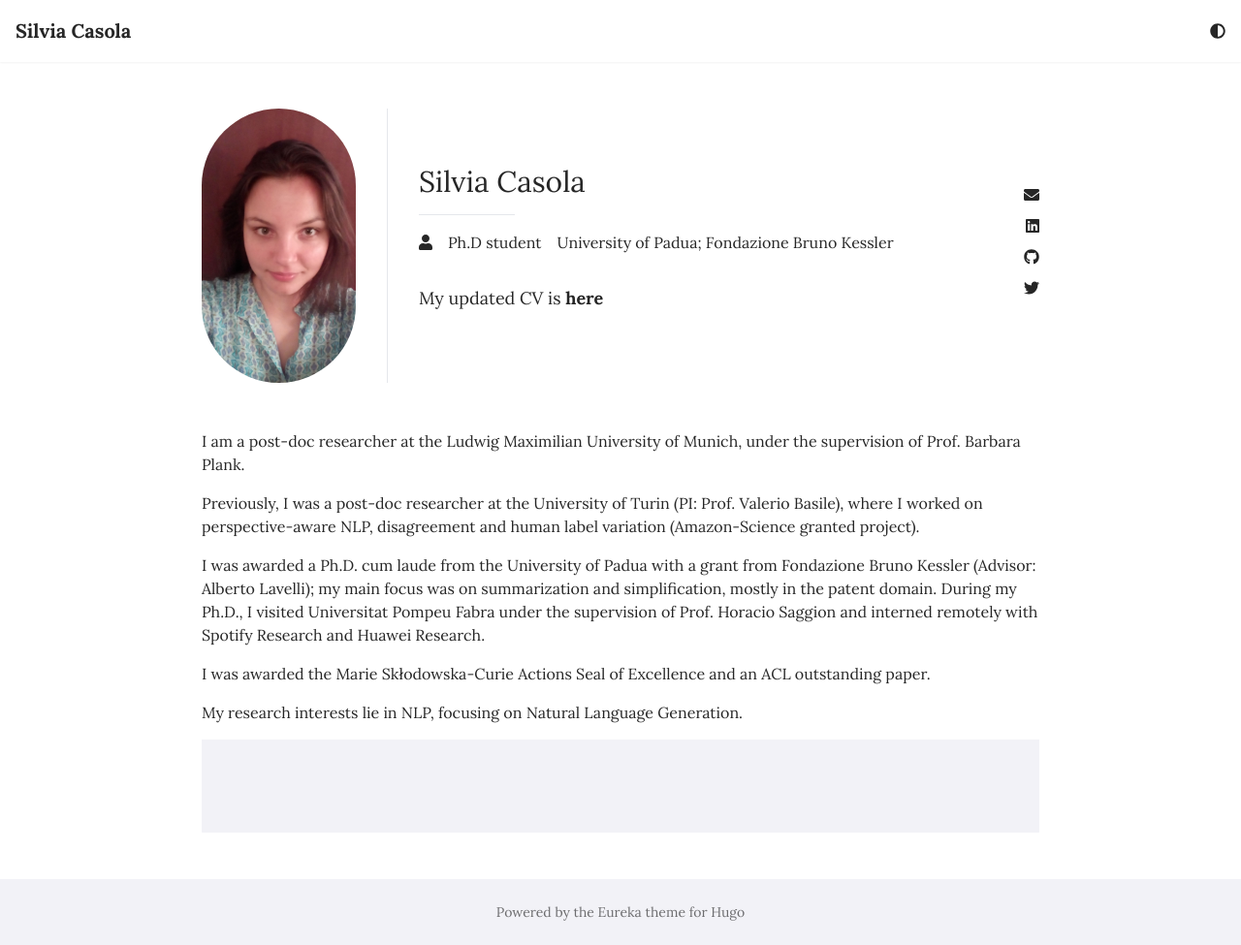
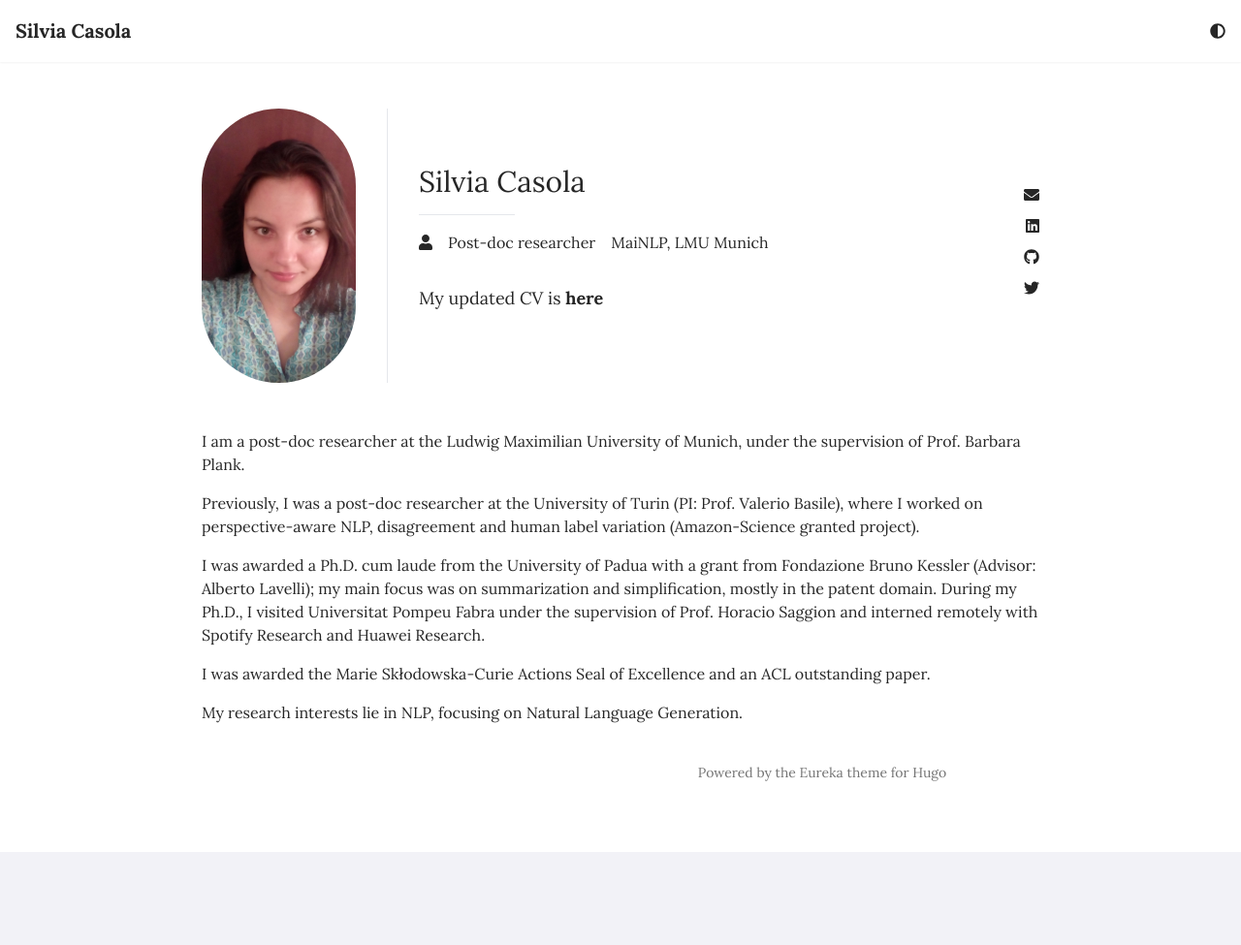
Before and after one commit to slvcsl/slvcsl.github.io, a plain HTML site: page index.html in a window 1280 px wide. Shown: the whole page at 97% size. After the commit the page ends 879 px from the top, so only its background shows below. Drawn offline with Linux system fonts and the light colour scheme; a script that the page names is missing.

Commit message:
changed job title

```diff
--- a/index.html
+++ b/index.html
@@ -205,11 +205,11 @@
 
       <div class="flex flex-wrap">
 
-          <span class="pl-4">Ph.D student</span>
+          <span class="pl-4">Post-doc researcher</span>
 
 
 
-          <a href="https://ict.fbk.eu/units/nlp/" class="pl-4">University of Padua; Fondazione Bruno Kessler</a>
+          <a href="https://mainlp.github.io/" class="pl-4">MaiNLP, LMU Munich</a>
 
       </div>
 
@@ -273,31 +273,6 @@
 
 </div>
 
-
-
-  <div class="pl-scrollbar bg-primary-bg"
-    >
-    <div class="max-w-screen-xl mx-auto">
-      <div id="blank" class="lg:w-3/4 mx-auto px-6 md:px-8 xl:px-12 py-12">
-
-
-
-
-
-<div style="text-align:center">
-  <p></p>
-</div>
-
-
-      </div>
-    </div>
-  </div>
-
-
-
-
-
-  </main>
   <footer class="pl-scrollbar">
     <div class="w-full max-w-screen-xl mx-auto"><div class="text-center p-6 pin-b">
     <p class="text-sm text-tertiary-text"> Powered by the <a href="https://github.com/wangchucheng/hugo-eureka" class="hover:text-eureka">Eureka</a> theme for <a href="https://gohugo.io" class="hover:text-eureka">Hugo</a></p>
```
